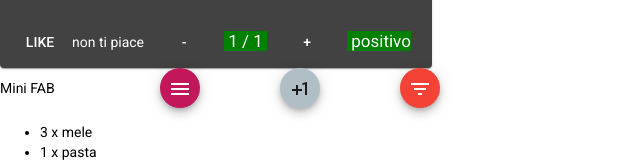
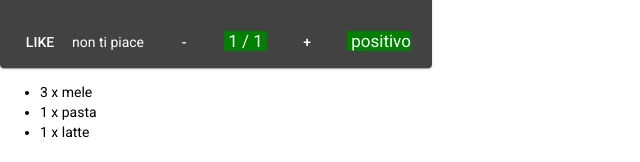
Before and after one commit to franckyi/exercises, an Angular app in the folder angular/componenti/: page / in a window 1280 px wide. Shown: the part 496-658 px from the top of the page, without its empty margins (0-640 px from the left). Built offline with nearby package versions, Linux system fonts and the light colour scheme.

Commit message:
rimuovi componente inutilizzato

```diff
--- a/angular/componenti/src/app/app.component.html
+++ b/angular/componenti/src/app/app.component.html
@@ -38,34 +38,6 @@
   </mat-card-actions>
 </mat-card>
 
-<section>
-  <div class="example-label">Mini FAB</div>
-  <div class="example-button-row">
-    <div class="example-flex-container">
-      <div class="example-button-container">
-        <button mat-mini-fab color="primary" aria-label="Example icon button with a menu icon">
-          <mat-icon>menu</mat-icon>
-        </button>
-      </div>
-      <div class="example-button-container">
-        <button mat-mini-fab color="accent" aria-label="Example icon button with a plus one icon">
-          <mat-icon>plus_one</mat-icon>
-        </button>
-      </div>
-      <div class="example-button-container">
-        <button mat-mini-fab color="warn" aria-label="Example icon button with a filter list icon">
-          <mat-icon>filter_list</mat-icon>
-        </button>
-      </div>
-      <div class="example-button-container">
-        <button mat-mini-fab disabled aria-label="Example icon button with a home icon">
-          <mat-icon>home</mat-icon>
-        </button>
-      </div>
-    </div>
-  </div>
-</section>
-
 <ul>
   <li *ngFor="let p of prodotti">
     {{ p.quantita + ' x ' + p.nome }}
```
